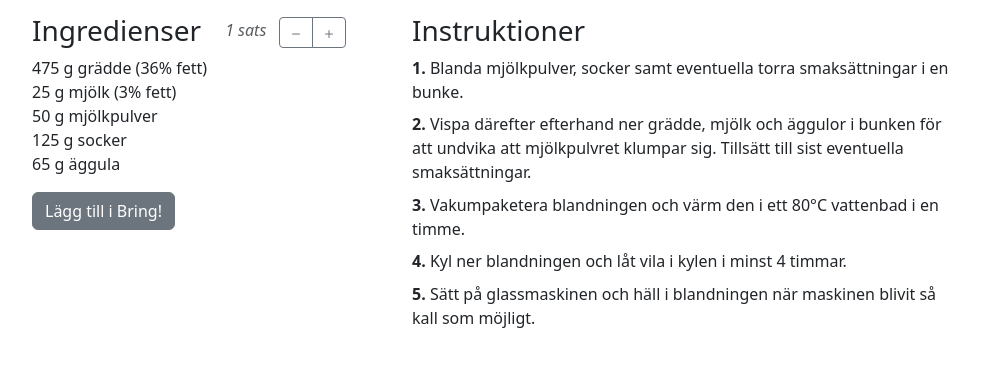
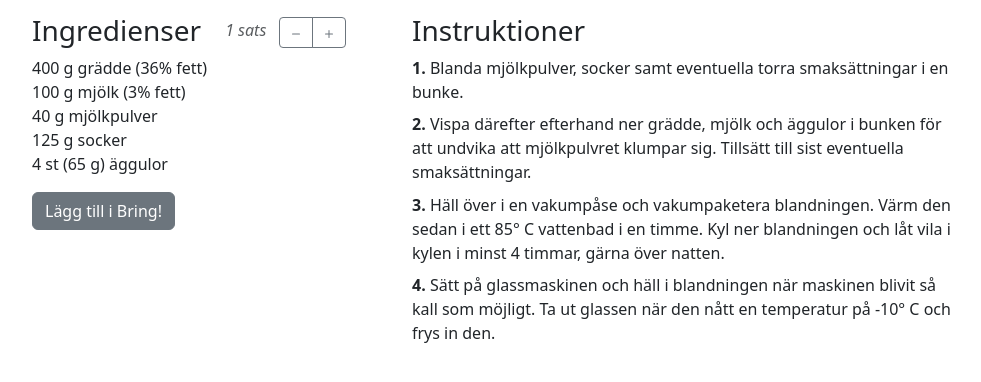
Before and after one commit to jolars/recipes, a Jekyll site: the page built from _recipes/glass.md, in a window 1280 px wide, cut to the strip 184-566 px from the top of the page. Shown: the whole strip, without its empty margins (145-1126 px from the left). Built offline with Jekyll 4.4.1, drawn with Linux system fonts in a browser that asks for light colours.

Commit message:
feat: modify ice cream recipe

```diff
--- a/_recipes/glass.md
+++ b/_recipes/glass.md
@@ -3,23 +3,24 @@ layout: recipe
 title: "Glass"
 excerpt: "Standardrecept på traditionell glass med grädde och ägg."
 categories: sött
-tags: glass
+tags: glass, efterrätt
 img: assets/img/glass.jpg
 servings: 1 sats
 ingredients:
   main:
-    - 475 g grädde (36% fett)
-    - 25 g mjölk (3% fett)
-    - 50 g mjölkpulver
+    - 400 g grädde (36% fett)
+    - 100 g mjölk (3% fett)
+    - 40 g mjölkpulver
     - 125 g socker
-    - 65 g äggula
+    - 4 st (65 g) äggulor
 ---
 
 1. Blanda mjölkpulver, socker samt eventuella torra smaksättningar i en bunke.
 2. Vispa därefter efterhand ner grädde, mjölk och äggulor i bunken för att
    undvika att mjölkpulvret klumpar sig. Tillsätt till sist eventuella
    smaksättningar.
-3. Vakumpaketera blandningen och värm den i ett 80°C vattenbad i en timme.
-4. Kyl ner blandningen och låt vila i kylen i minst 4 timmar.
-5. Sätt på glassmaskinen och häll i blandningen när maskinen blivit så kall som
-   möjligt.
+3. Häll över i en vakumpåse och vakumpaketera blandningen. Värm den sedan i ett
+   85° C vattenbad i en timme. Kyl ner blandningen och låt vila i kylen i minst
+   4 timmar, gärna över natten.
+4. Sätt på glassmaskinen och häll i blandningen när maskinen blivit så kall som
+   möjligt. Ta ut glassen när den nått en temperatur på -10° C och frys in den.
```
